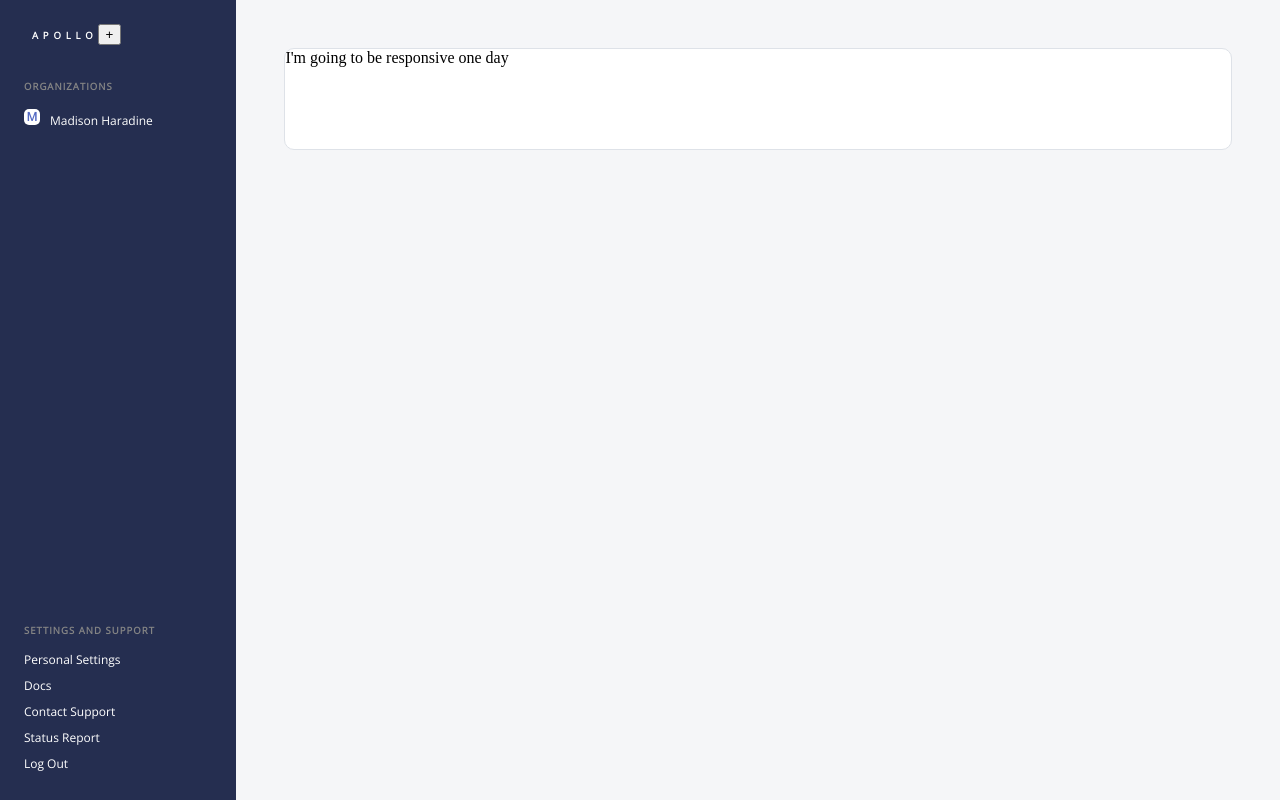
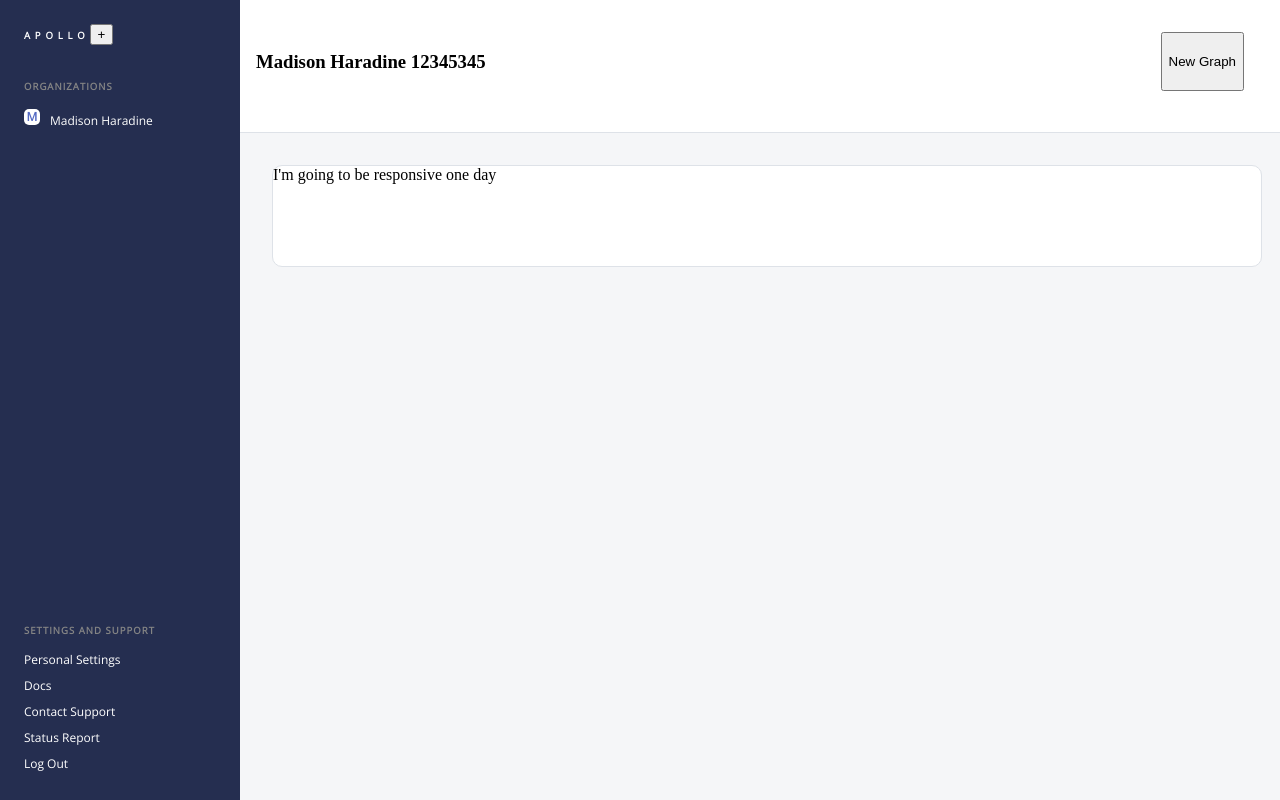
Before and after one commit to madihara/ApolloMockClient, a React (Create React App) app: page / in a window 1280 px wide. Built offline with nearby package versions, Linux system fonts and the light colour scheme.

Commit message:
refactored because I think  I did styled components wrong

```diff
--- a/src/App.js
+++ b/src/App.js
@@ -8,8 +8,10 @@ import './App.css'
 const App = () => {
   return (
     <main style={{display: 'flex', flexDirection: 'row', background:'#F5F6F8'}}>
+
       <Menu />
       <UserPage />
+
     </main>
   )
 }
--- a/src/Pages/UserPage.jsx
+++ b/src/Pages/UserPage.jsx
@@ -1,13 +1,22 @@
 import React from 'react'
 import styled from 'styled-components'
 
+
+import HorizontalMenu from '../components/menu bar/HorizontalMenu'
 import ResponsiveDiv from '../components/containers/ResponsiveDiv'
 
 
 
 const UserPage= () => {
   return(
+    <div style={{
+      display: 'flex',
+      flexDirection: 'column',
+      width: '100%',
+      }}>
+      <HorizontalMenu />
       <ResponsiveDiv />
+    </div>
   )
 }
 
--- a/src/components/containers/ResponsiveDiv.jsx
+++ b/src/components/containers/ResponsiveDiv.jsx
@@ -2,15 +2,15 @@ import React from 'react'
 import styled from 'styled-components'
 
 const Responsive = styled.div`
-  height: 100%;
-  width: 75%;
+  width: 95%;
+  max-width: 100vw;
   min-height: 100px;
   background: white;
   color: black;
-  margin: 3rem;
   border: 1px solid #DEE2E8;
   border-radius: 10px;
   display: flex;
+  margin: 2rem;
 `
 
 const ResponsiveDiv = () => {
--- /dev/null
+++ b/src/components/menu bar/HorizontalMenu.jsx
@@ -0,0 +1,35 @@
+import React from 'react'
+import styled from 'styled-components'
+
+const Menu = styled.div`
+  background: white;
+  width: 100%;
+  max-width: 100vw;
+  height: 100px;
+  border-bottom: 1px solid #DEE2E8;
+  padding: 2rem 1rem 0rem;
+`
+
+const FlexRow = styled.div`
+  max-width: 95%;
+  display: flex;
+  flex-direction: row;
+  justify-content: space-between;
+  flex-wrap: wrap-reverse;
+`
+
+
+const HorizontalMenu = () => {
+  return(
+    <Menu>
+      <FlexRow>
+
+        <h3>Madison Haradine 12345345</h3>
+        <button>New Graph</button>
+
+      </FlexRow>
+      </Menu>
+  )
+}
+
+export default HorizontalMenu
--- a/src/components/menu bar/Menu.jsx
+++ b/src/components/menu bar/Menu.jsx
@@ -11,7 +11,7 @@ import { links } from './menuConstants'
 		justify-content: space-between;
 		flex-direction: column;
 		height: 100vh;
-		width:  240px;
+		min-width:  240px;
 		background-color: #252E50;
 		color: white;
 		left: 0;
@@ -20,36 +20,46 @@ import { links } from './menuConstants'
 		font-weight: lighter;
 		margin: 0;
 		line-height: 0.6rem;
-	`
 
-	const Logo = styled.h1`
+		h1{
 			text-transform: uppercase;
 			font-size: 0.6rem;
-		padding: 1rem 2rem 1.5rem;
+			padding: 1rem 2rem 1.5rem 1.5rem;
 			letter-spacing: 0.3rem;
 
 			&:hover{
 				cursor: pointer
 			}
-		`
+		}
 
-	const Title = styled.h4`
+		p{
+			height: 12px;
+			width: 12px;
+			position: absolute;
+			top: 50%;
+			left: 50%;
+			margin: -5px 0 0 -5.5px;
+		}
+
+		h4{
 			text-transform: uppercase;
 			font-size: 0.6rem;
 			color: #848484;
 			letter-spacing: 1px;
 			padding: 0 1.5rem;
-		`
-	const List = styled.ul`
+		}
+
+	ul{
 		padding:0;
 		margin: none;
 
 		&:last-child{
 				margin-bottom: 20px;
 			}
-`
+		}
 
-	const NavLink = styled.li`
+
+		li{
 			list-style: none;
 			position: relative;
 			padding: 5px 0 5px 1rem;
@@ -66,6 +76,7 @@ import { links } from './menuConstants'
 			&:active{
 				background-color: #5268C2;
 			}
+		}
 	`
 
 
@@ -81,11 +92,11 @@ const Menu = () => {
  return (
 			<NavMenu>
 				<div>
-					<Logo>Apollo
+					<h1>Apollo
 						<button onClick={toggleMenu}> + </button>
-					</Logo>
-					<Title> Organizations</Title>
-					<NavLink>
+					</h1>
+					<h4> Organizations</h4>
+					<li>
 						<div style={{
 						height: '16px',
 						width: '16px',
@@ -97,33 +108,22 @@ const Menu = () => {
 						borderRadius: '5px',
 						fontWeight: 'bold'
 					}}>
-						<p style={{
-								height: '12px',
-								width:'12px',
-								position: 'absolute',
-								top: '50%',
-								left: '50%',
-								margin: '-5px 0 0 -5.5px',
-						}}>M</p>
+						<p>M</p>
 						</div >
 						<span>Madison Haradine</span>
-
-					</NavLink>
+					</li>
 				</div>
 				<div>
-
-					<Title>Settings and Support</Title>
-					<List>
+					<h4>Settings and Support</h4>
+					<ul>
 						{links.map((link, index) => {
 							return (
-								<NavLink href={link.url} key={index}>
-
+								<li href={link.url} key={index}>
 									{link.title}
-								</NavLink>
-
+								</li>
 							)
 						})}
-					</List>
+					</ul>
 				</div>
 			</NavMenu>
 	)
```
Lines whose indentation alone changed are shown as unchanged.
